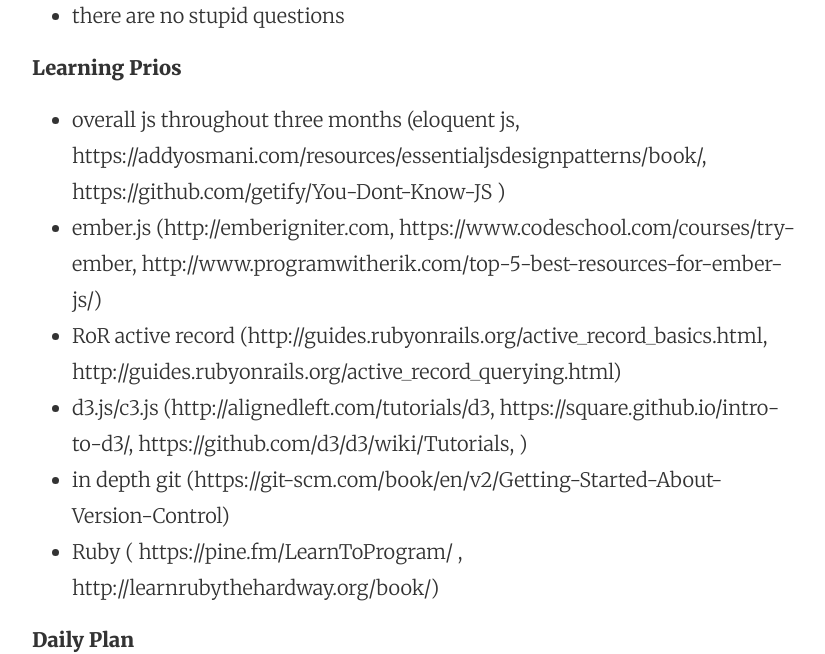
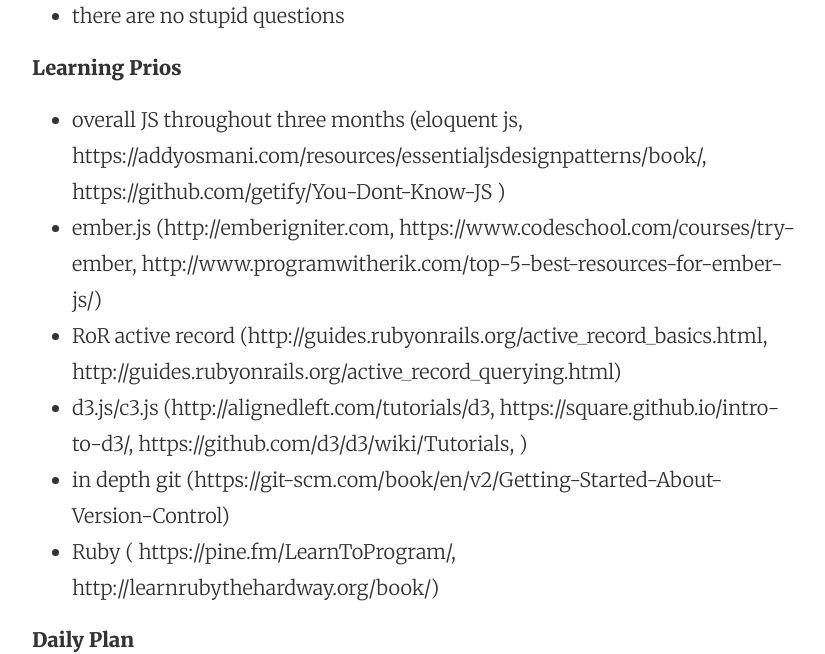
Before and after one commit to kindr3d/kindr3d.github.io, a Jekyll site: the page built from _posts/2016-07-01-hello-world.markdown, in a window 1280 px wide. Shown: the part 905-1559 px from the top of the page, without its empty margins (224-1049 px from the left). Built offline with Jekyll 4.4.1, drawn with Linux system fonts in a browser that asks for light colours.

```diff
--- a/_posts/2016-07-01-hello-world.markdown
+++ b/_posts/2016-07-01-hello-world.markdown
@@ -21,12 +21,12 @@ Today is the first day of our RGSoC programm, our first imperfectly shaped panca
 <strong>Learning Prios</strong>
 
 <ul>
-<li>overall js throughout three months (eloquent js, https://addyosmani.com/resources/essentialjsdesignpatterns/book/, https://github.com/getify/You-Dont-Know-JS )</li>
+<li>overall JS throughout three months (eloquent js, https://addyosmani.com/resources/essentialjsdesignpatterns/book/, https://github.com/getify/You-Dont-Know-JS )</li>
 <li>ember.js (http://emberigniter.com, https://www.codeschool.com/courses/try-ember, http://www.programwitherik.com/top-5-best-resources-for-ember-js/)</li>
 <li>RoR active record (http://guides.rubyonrails.org/active_record_basics.html, http://guides.rubyonrails.org/active_record_querying.html)</li>
 <li>d3.js/c3.js (http://alignedleft.com/tutorials/d3, https://square.github.io/intro-to-d3/, https://github.com/d3/d3/wiki/Tutorials, )</li>
 <li>in depth git (https://git-scm.com/book/en/v2/Getting-Started-About-Version-Control)</li>
-<li>Ruby ( https://pine.fm/LearnToProgram/ , http://learnrubythehardway.org/book/)</li>
+<li>Ruby ( https://pine.fm/LearnToProgram/, http://learnrubythehardway.org/book/)</li>
 </ul>
 
 
```
